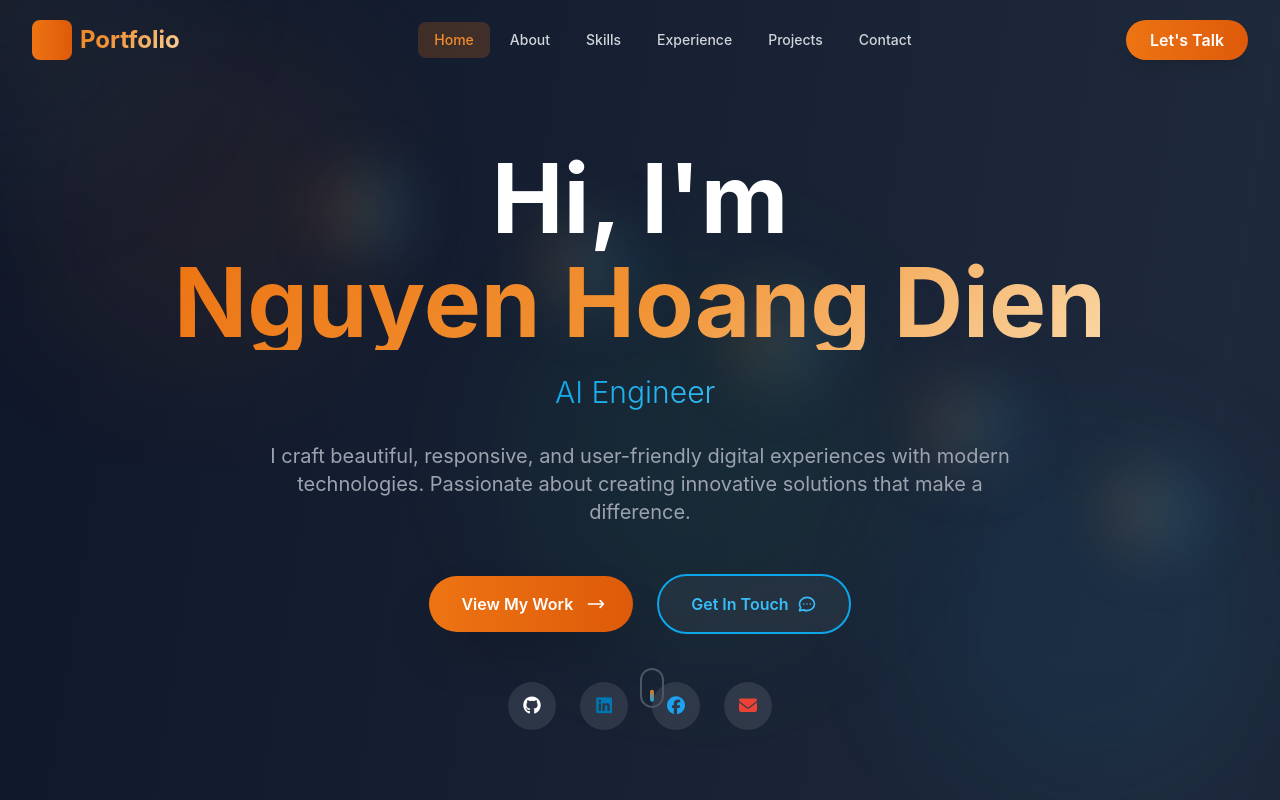
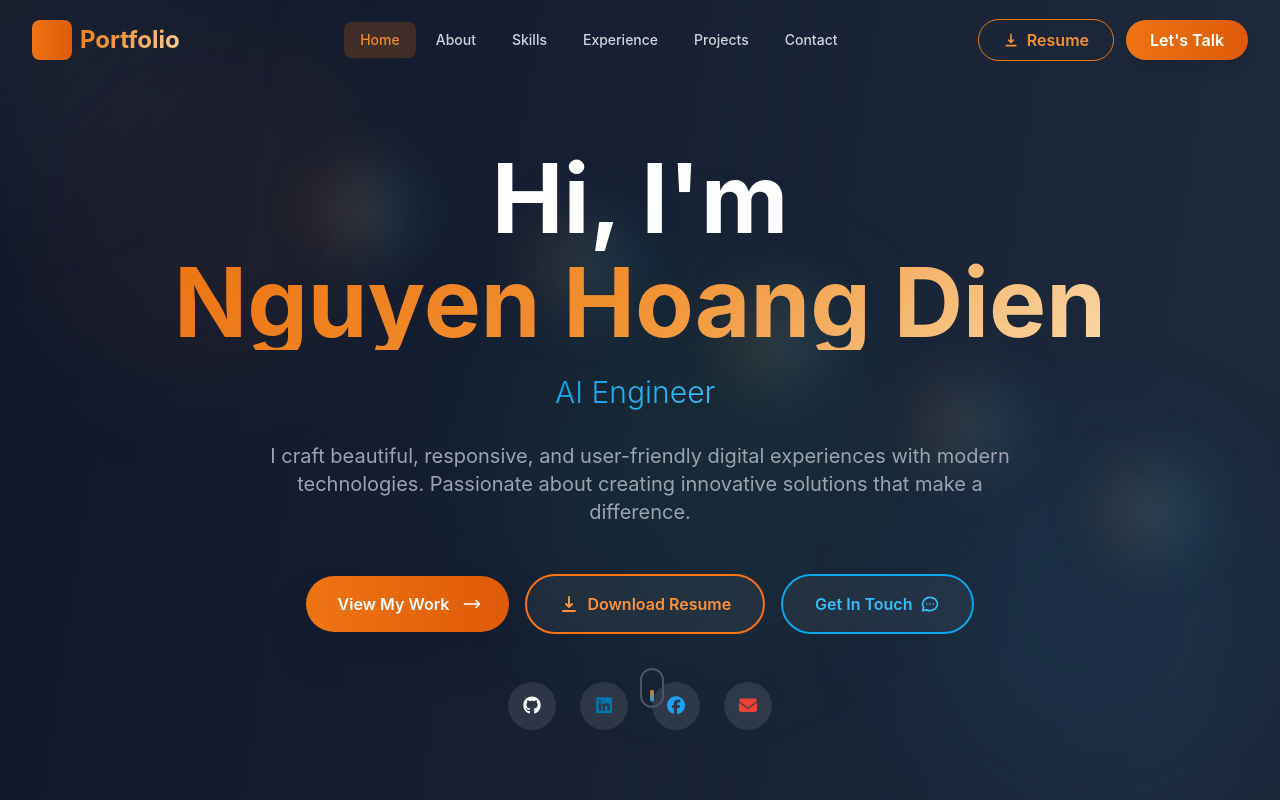
Before and after one commit to Hoang-Dien-IT/Web-profile, a React (Create React App) app in the folder frontend/: page / in a window 1280 px wide. Shown: the top 800 px of the page. Built offline with nearby package versions, Linux system fonts and the light colour scheme.

Commit message:
them nút resume để xem cv của mình

```diff
--- a/frontend/src/components/Navbar/Navbar.tsx
+++ b/frontend/src/components/Navbar/Navbar.tsx
@@ -127,8 +127,27 @@ const Navbar: React.FC = () => {
             </div>
           </div>
 
-          {/* CTA Button */}
-          <div className="hidden md:block">
+          {/* CTA Buttons */}
+          <div className="hidden md:flex items-center space-x-3">
+            {/* Resume Button */}
+            <motion.div
+              whileHover={{ scale: 1.05 }}
+              whileTap={{ scale: 0.95 }}
+            >
+              <a
+                href="https://drive.google.com/file/d/1QoWI4A9RuRBHf9OoMxEXfgF4CxGki0Bm/view?usp=drive_link"
+                target="_blank"
+                rel="noopener noreferrer"
+                className="border border-primary-500 text-primary-400 px-6 py-2 rounded-full font-semibold hover:bg-primary-500 hover:text-white transition-all duration-300 flex items-center gap-2"
+              >
+                <svg className="w-4 h-4" fill="currentColor" viewBox="0 0 20 20">
+                  <path fillRule="evenodd" d="M3 17a1 1 0 011-1h12a1 1 0 110 2H4a1 1 0 01-1-1zm3.293-7.707a1 1 0 011.414 0L9 10.586V3a1 1 0 112 0v7.586l1.293-1.293a1 1 0 111.414 1.414l-3 3a1 1 0 01-1.414 0l-3-3a1 1 0 010-1.414z" clipRule="evenodd" />
+                </svg>
+                Resume
+              </a>
+            </motion.div>
+
+            {/* Contact Button */}
             <motion.div
               whileHover={{ scale: 1.05 }}
               whileTap={{ scale: 0.95 }}
--- a/frontend/src/pages/Home/Home.tsx
+++ b/frontend/src/pages/Home/Home.tsx
@@ -147,7 +147,7 @@ const Home: React.FC = () => {
         {/* CTA Buttons */}
         <motion.div
           variants={itemVariants}
-          className="flex flex-col sm:flex-row gap-6 justify-center items-center"
+          className="flex flex-col sm:flex-row gap-4 justify-center items-center"
         >
           <motion.div
             whileHover={{ scale: 1.05 }}
@@ -172,6 +172,23 @@ const Home: React.FC = () => {
                 <path strokeLinecap="round" strokeLinejoin="round" strokeWidth={2} d="M17 8l4 4m0 0l-4 4m4-4H3" />
               </motion.svg>
             </button>
+          </motion.div>
+
+          <motion.div
+            whileHover={{ scale: 1.05 }}
+            whileTap={{ scale: 0.95 }}
+          >
+            <a
+              href="https://drive.google.com/file/d/1QoWI4A9RuRBHf9OoMxEXfgF4CxGki0Bm/view?usp=drive_link"
+              target="_blank"
+              rel="noopener noreferrer"
+              className="inline-flex items-center px-8 py-4 border-2 border-orange-500 text-orange-400 font-semibold rounded-full hover:bg-orange-500 hover:text-white transition-all duration-300 backdrop-blur-sm bg-white/5"
+            >
+              <svg className="mr-2 w-5 h-5" fill="currentColor" viewBox="0 0 20 20">
+                <path fillRule="evenodd" d="M3 17a1 1 0 011-1h12a1 1 0 110 2H4a1 1 0 01-1-1zm3.293-7.707a1 1 0 011.414 0L9 10.586V3a1 1 0 112 0v7.586l1.293-1.293a1 1 0 111.414 1.414l-3 3a1 1 0 01-1.414 0l-3-3a1 1 0 010-1.414z" clipRule="evenodd" />
+              </svg>
+              Download Resume
+            </a>
           </motion.div>
 
           <motion.div
```
